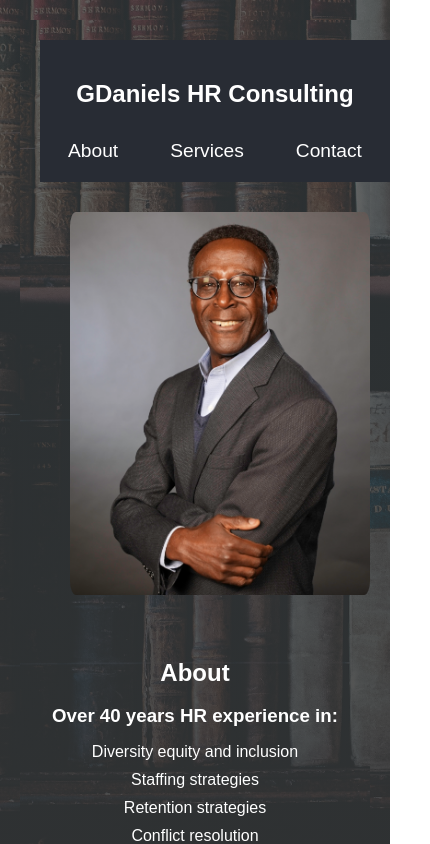
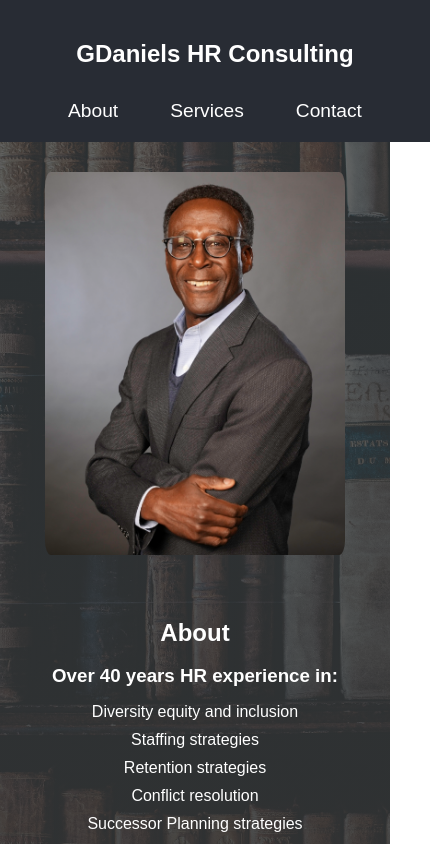
Before and after one commit to ed55567/gdanielshrconsulting, a React (Create React App) app: page / in a window 390 px wide. Shown: the top 844 px of the page, 430 px wide, since content can reach past the window. Built offline with nearby package versions, Linux system fonts and the light colour scheme.

Commit message:
added more lines to app

```diff
--- a/src/App.css
+++ b/src/App.css
@@ -104,11 +104,7 @@ footer {
 
 @media (max-width: 768px) {
   .App {
-    background-size: cover;
-    background-size: cover;
-    background-repeat: no-repeat;
-    background-position: center center;
-    padding: 20px;
+    padding: 0px;
   }
   .profile-photo {
     width: 300px;
```
